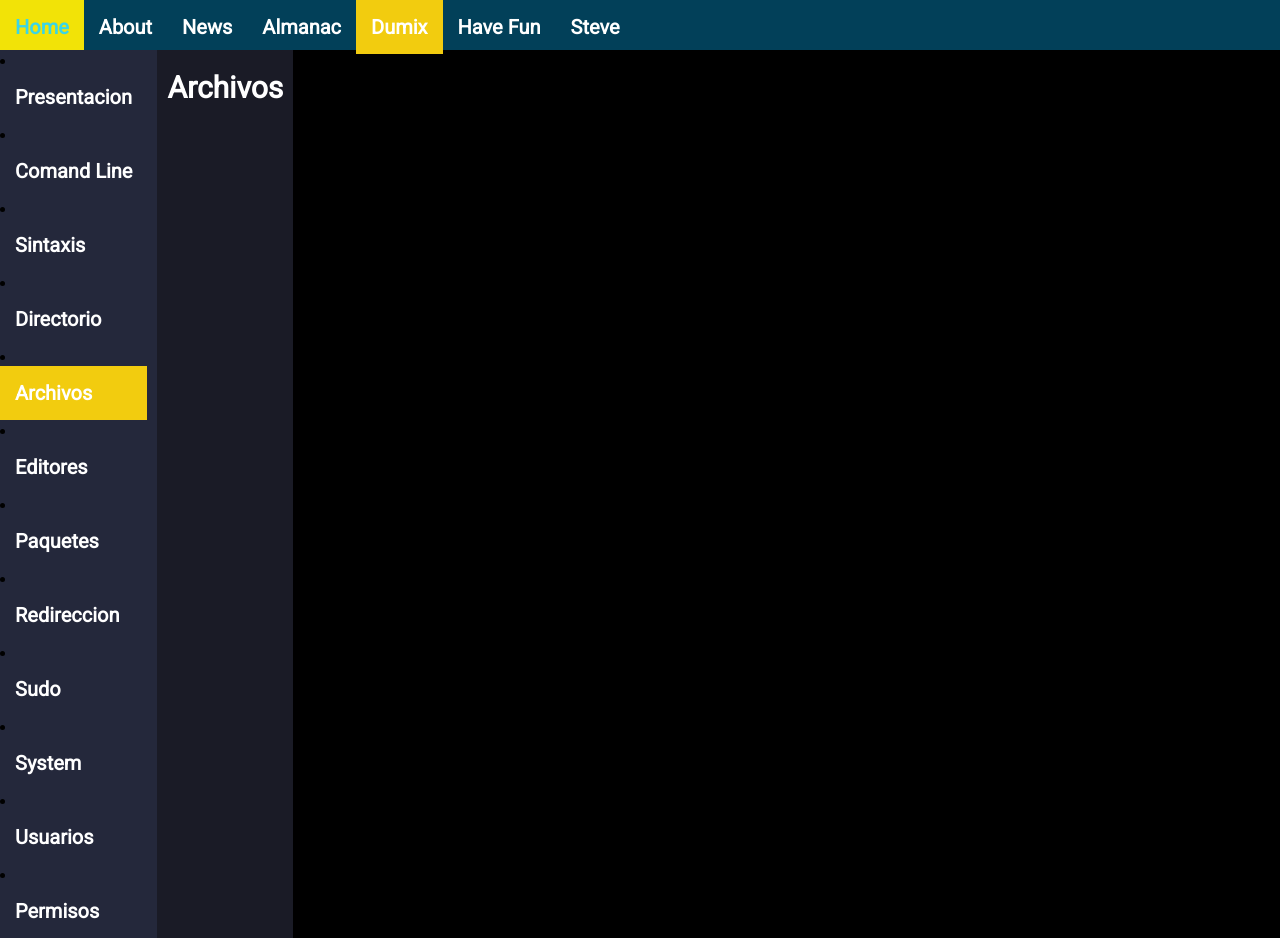
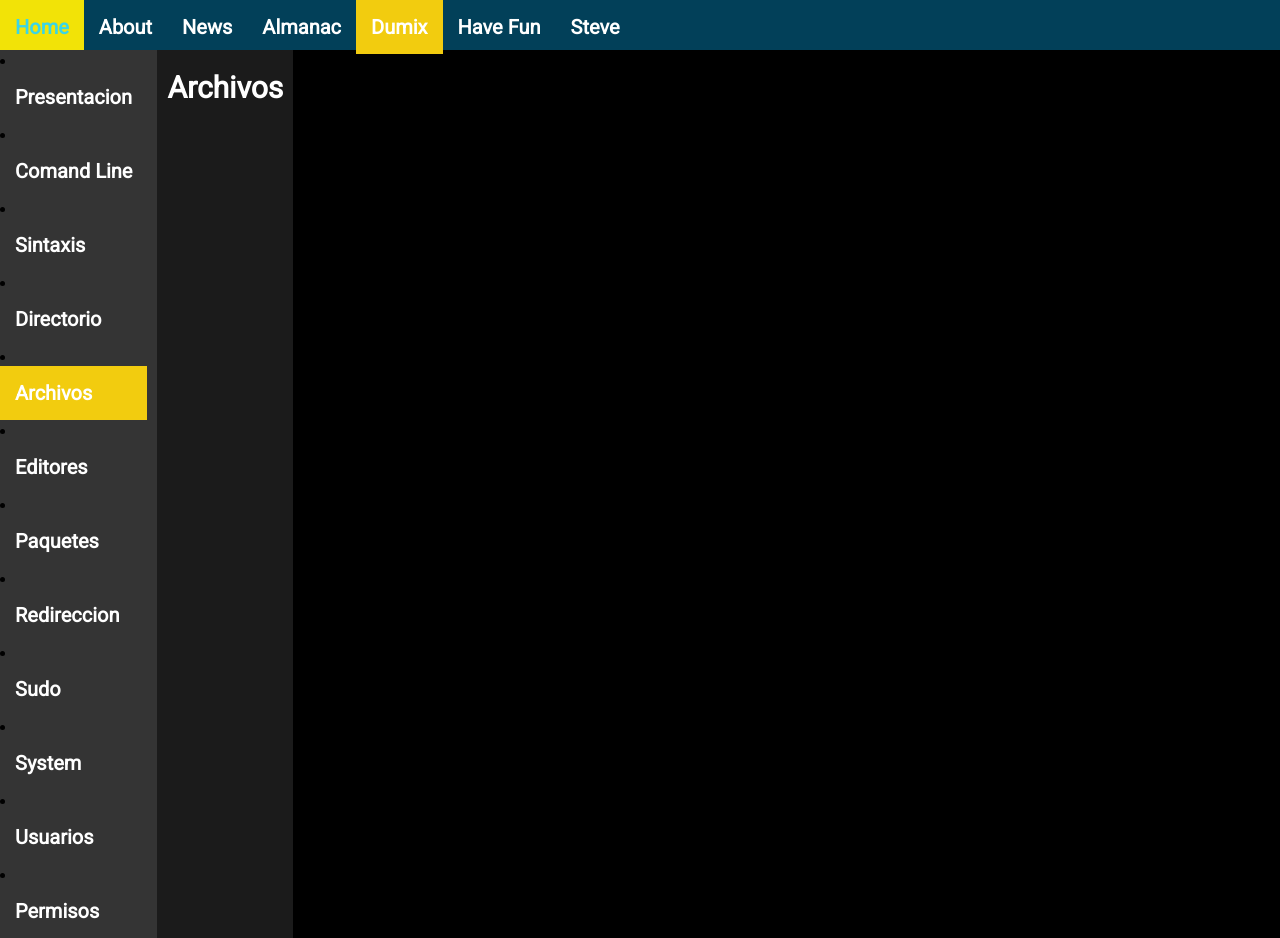
Before and after one commit to SteveBartmoss/steveapp, a React (Create React App) app: page /dumix/linux1/archivos in a window 1280 px wide. Built offline with nearby package versions, Linux system fonts and the light colour scheme.

Commit message:
add new style for the course dumix, is more dart now

```diff
--- a/src/App.css
+++ b/src/App.css
@@ -518,6 +518,12 @@
 /*#414868*/
 /*#26A269*/
 
+/* colores de fondo */
+
+/*#1b1b1b*/
+/*#343434*/
+/*#4e4e4e*/
+
 .grid-dumix{
   display: flex;
   flex-direction: row;
@@ -527,7 +533,8 @@
   display: flex;
   flex-direction: column;
   padding-right: 10px;
-  background-color: #24283B;
+  /*background-color: #24283B;*/
+  background-color: #343434;
 }
 
 .tema{
@@ -546,7 +553,8 @@
 }
 
 .div-curso{
-  background-color: #1A1B26;
+  /*background-color: #1A1B26;*/
+  background-color: #1b1b1b;
   padding-left: 10px;
   padding-right: 10px;
 }
```
